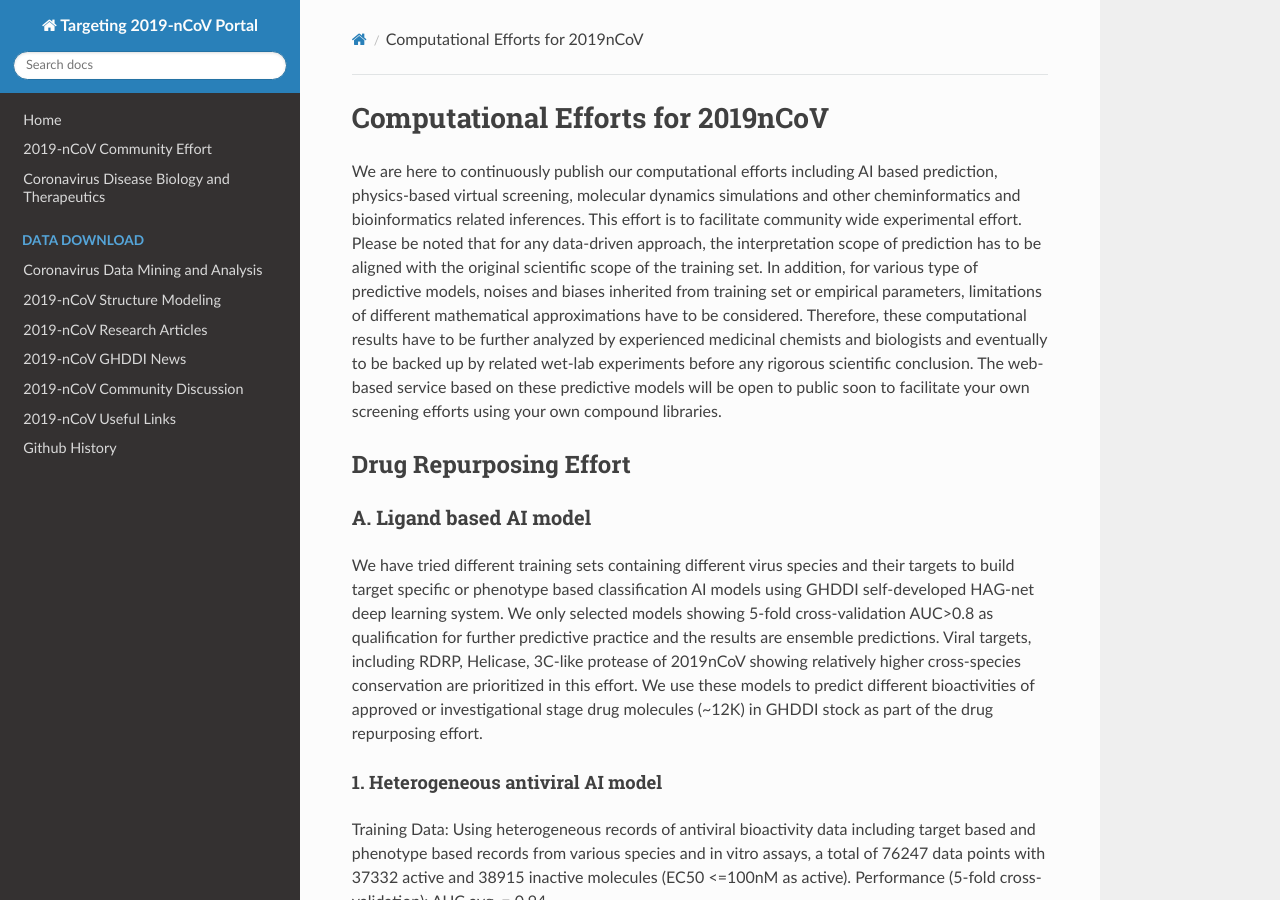
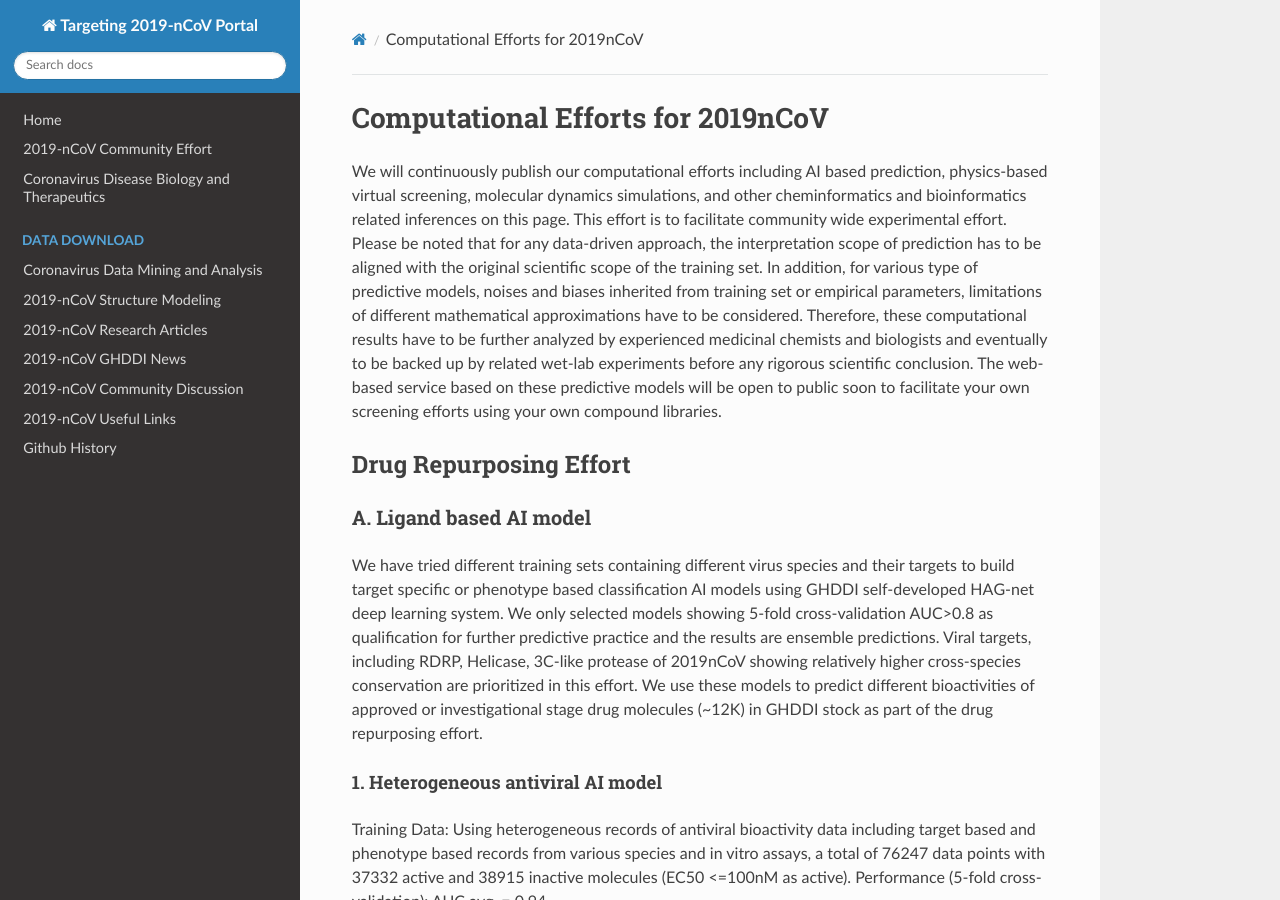
Before and after one commit to GHDDI-AILab/Targeting2019-nCoV, an MkDocs documentation site: the page built from docs/computational.md, in a window 1280 px wide and 900 px high. Built offline with MkDocs 1.6.1, drawn with Linux system fonts in a browser that asks for light colours; nearby versions of some CDN libraries; some of the changed text lies outside the part shown.

Commit message:
Update computational.md

```diff
--- a/docs/computational.md
+++ b/docs/computational.md
@@ -1,6 +1,6 @@
 # Computational Efforts for 2019nCoV
 
-We are here to continuously publish our computational efforts including AI based prediction, physics-based virtual screening, molecular dynamics simulations and other cheminformatics and bioinformatics related inferences. This effort is to facilitate community wide experimental effort. Please be noted that for any data-driven approach, the interpretation scope of prediction has to be aligned with the original scientific scope of the training set. In addition, for various type of predictive models, noises and biases inherited from training set or empirical parameters, limitations of different mathematical approximations have to be considered. Therefore, these computational results have to be further analyzed by experienced medicinal chemists and biologists and eventually to be backed up by related wet-lab experiments before any rigorous scientific conclusion. The web-based service based on these predictive models will be open to public soon to facilitate your own screening efforts using your own compound libraries.
+We will continuously publish our computational efforts including AI based prediction, physics-based virtual screening, molecular dynamics simulations, and other cheminformatics and bioinformatics related inferences on this page. This effort is to facilitate community wide experimental effort. Please be noted that for any data-driven approach, the interpretation scope of prediction has to be aligned with the original scientific scope of the training set. In addition, for various type of predictive models, noises and biases inherited from training set or empirical parameters, limitations of different mathematical approximations have to be considered. Therefore, these computational results have to be further analyzed by experienced medicinal chemists and biologists and eventually to be backed up by related wet-lab experiments before any rigorous scientific conclusion. The web-based service based on these predictive models will be open to public soon to facilitate your own screening efforts using your own compound libraries.
 
 ## Drug Repurposing Effort
 
```
Also changed, not shown: other parts of docs/computational.md (+1 -1 lines).
